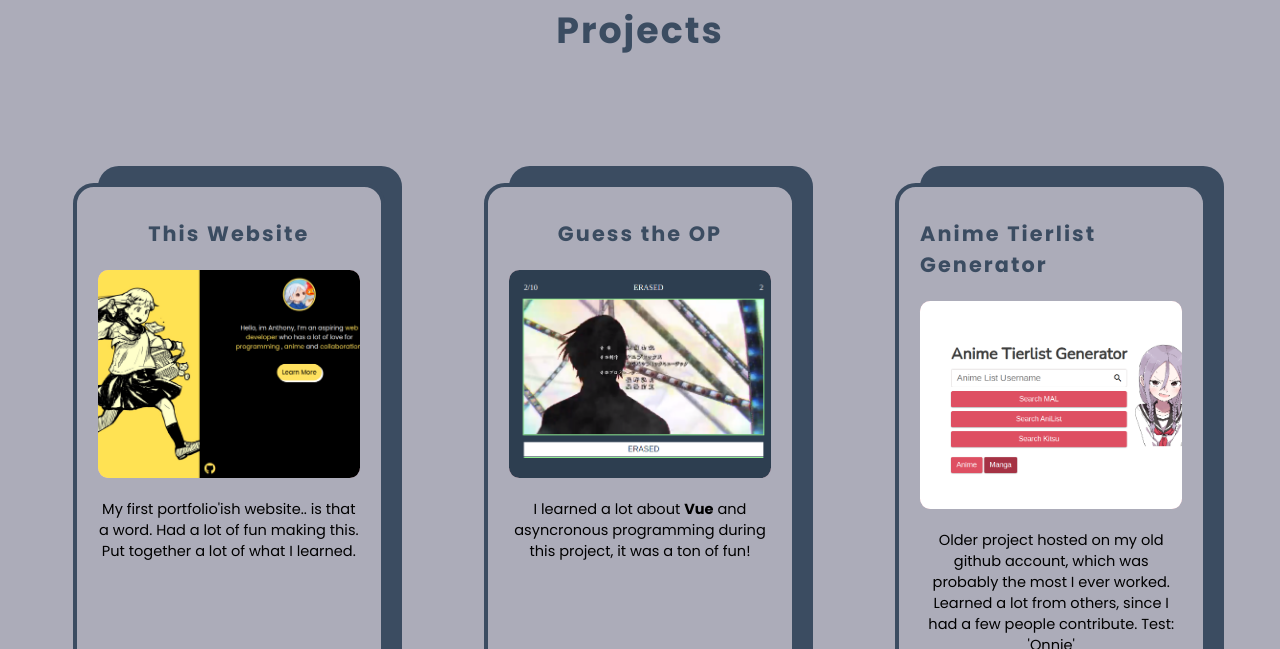
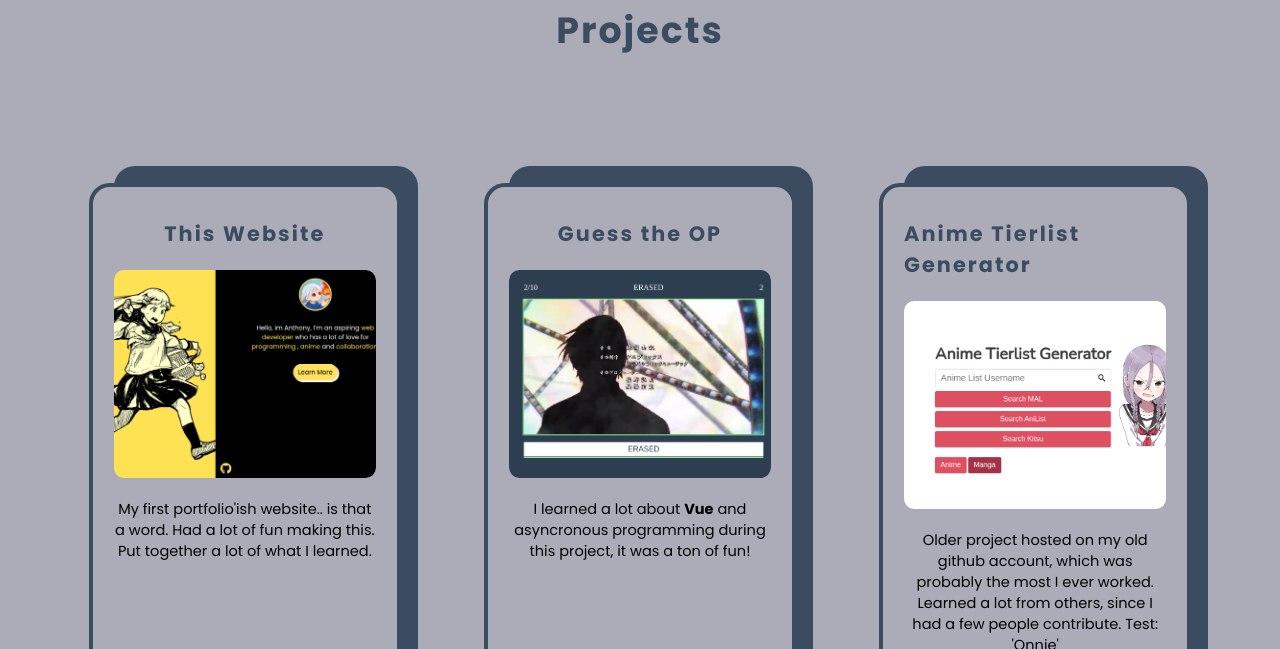
Before and after one commit to wwwwLulu/Portfolio, a website: page index.html in a window 1280 px wide. Shown: the part 850-1499 px from the top of the page. Drawn offline with Linux system fonts and the light colour scheme.

Commit message:
Projects centered, slight change

```diff
--- a/sass/component/_projects.scss
+++ b/sass/component/_projects.scss
@@ -16,8 +16,9 @@
         display: flex;
         flex-direction: row;
         flex-wrap: wrap;
-        justify-content: space-between;
+        justify-content: flex-start;
         align-items: center;
+        justify-content: center;
         padding: 3rem;
     }
 
```
Also changed, not shown: css/style.css.
